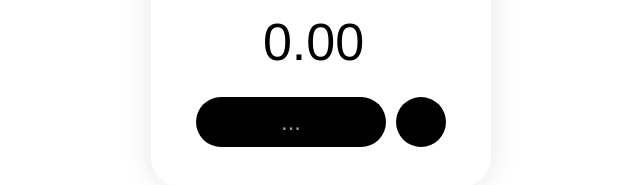
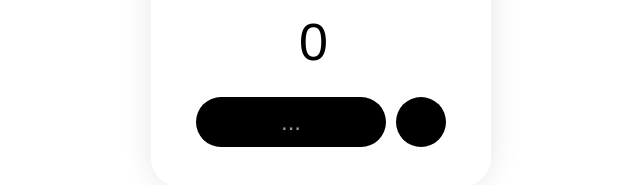
Before and after one commit to wooostal/alienpay, a website: page public/qr.html in a window 1280 px wide. Shown: the part 355-540 px from the top of the page, without its empty margins (319-959 px from the left). Drawn offline with nearby package versions, Linux system fonts and the light colour scheme.

Commit message:
Update qr.html

```diff
--- a/public/qr.html
+++ b/public/qr.html
@@ -10,7 +10,7 @@
     <div class="container">
         <img src="alienpay.png" alt="Logo" class="logo" id="logo">
         <div class="input-group">
-            <input type="number" id="amount" inputmode="numeric" step="1" min="0" value="0.00">
+            <input type="number" id="amount" inputmode="numeric" step="1" min="0" value="0">
         </div>
         <div class="name-group">
             <input type="text" id="name" placeholder="...">
```
